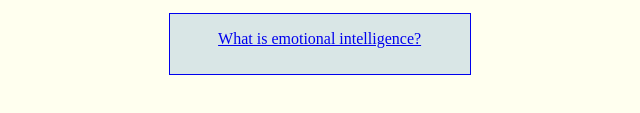
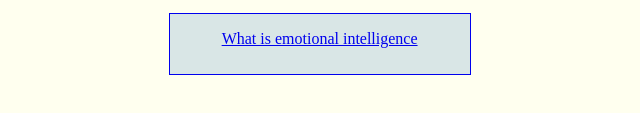
Before and after one commit to nzlaura/nzlaura.github.io, a plain HTML site: page blog.html in a window 1280 px wide. Shown: the part 379-492 px from the top of the page, 345-985 px from the left. Drawn offline with Linux system fonts and the light colour scheme.

```diff
--- a/blog.html
+++ b/blog.html
@@ -19,7 +19,7 @@
     <a href="blog/identity-and-values.html" class="inline-block">Identity and Values</a>
     <a href="blog/html-css.html" class="inline-block">Margins, border and padding</a>
     <a href="blog/learning-plan.html" class="inline-block">Learning Plan</a>
-    <a href="blog/emotional-intelligence.html" class="inline-block">What is emotional intelligence?</a>
+    <a href="blog/emotional-intelligence.html" class="inline-block">What is emotional intelligence</a>
     <!-- this is a comment. -->
 
   </body>
```
